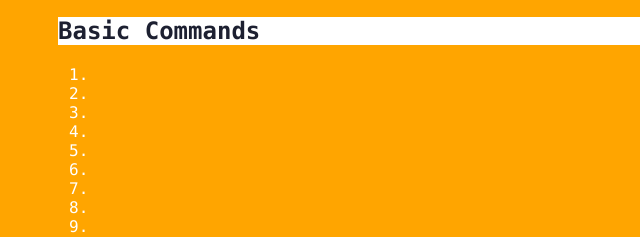
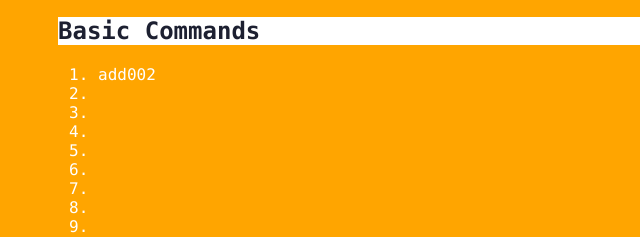
Before and after one commit to lxy0222/git_learning, a plain HTML site: page index.html in a window 1280 px wide. Both pictures are taken after a click on the element "Basic Commands". Shown: the part 276-513 px from the top of the page, 0-640 px from the left. Drawn offline with Linux system fonts and the light colour scheme.

Commit message:
add modified index.html

```diff
--- a/index.html
+++ b/index.html
@@ -29,7 +29,7 @@
         <div class="accordion"><h1>Basic Commands</h1></div>
             <div class="panel">
                 <ol>
-                    <li></li>
+                    <li>add002</li>
                     <li></li>
                     <li></li>
                     <li></li>
```
